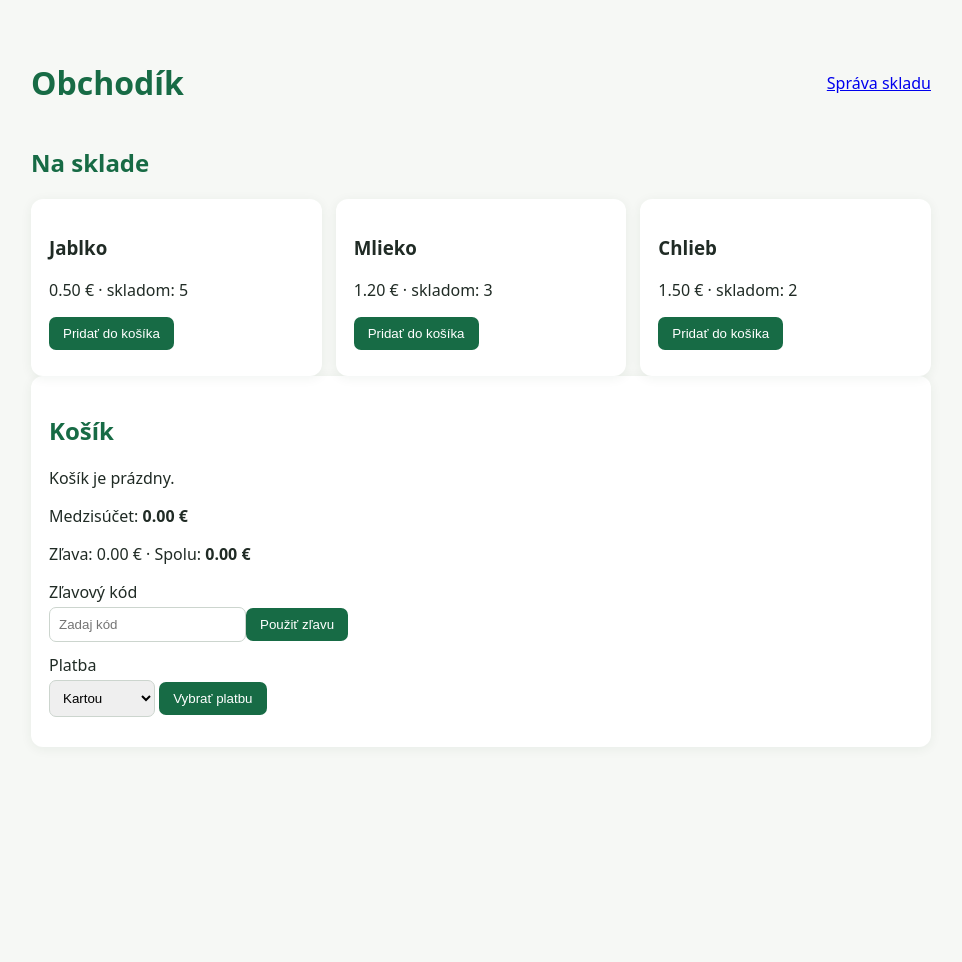
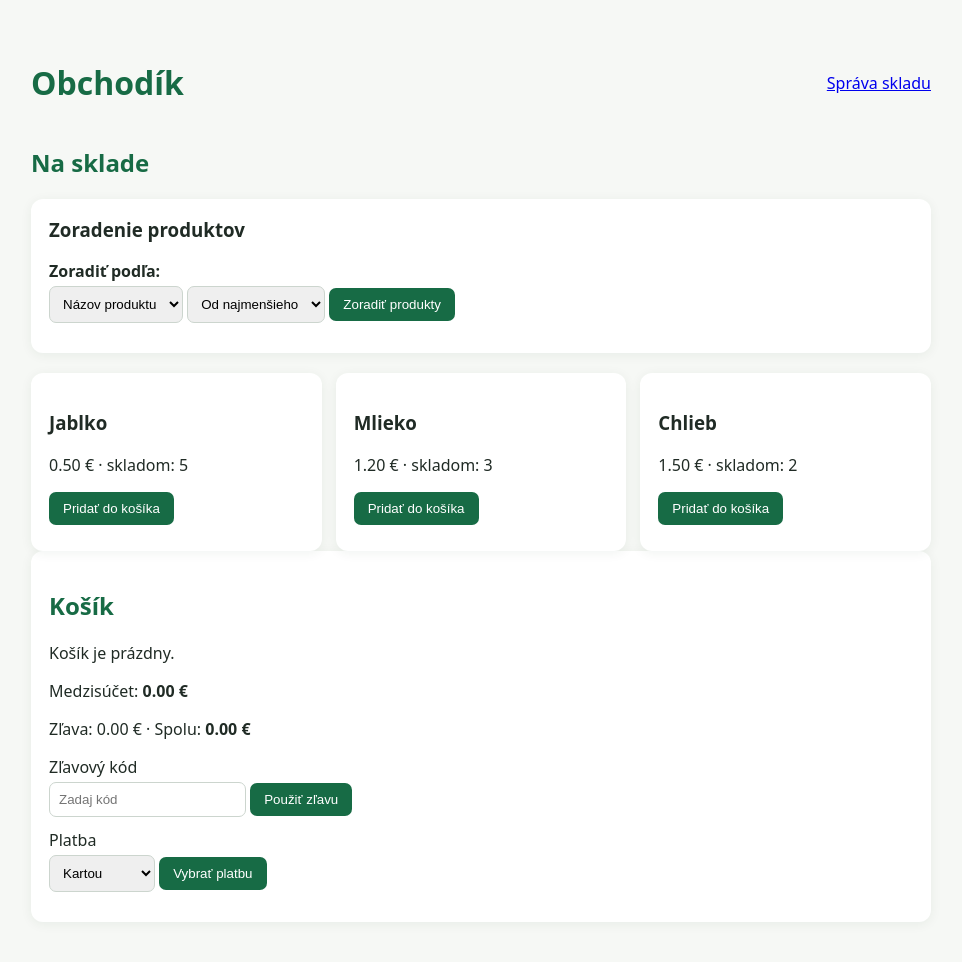
Before and after one commit to Marecek177/obchodik4.0, a FastAPI app: page / in a window 1280 px wide. Shown: the whole page, without its empty margins (159-1121 px from the left). Before the commit the page ends 717 px from the top, so only its background shows below. Run offline with FastAPI, Linux system fonts and the light colour scheme; some libraries are stand-ins or nearby versions.

Commit message:
Implement product sorting feature in index.html
Added sorting functionality for products in the template.

```diff
--- a/obchodik/templates/index.html
+++ b/obchodik/templates/index.html
@@ -1,9 +1,213 @@
+
 <!doctype html>
-<html lang="sk"><head><meta charset="utf-8"><meta name="viewport" content="width=device-width, initial-scale=1"><title>Obchodík</title>
-<style>body{font:16px system-ui;max-width:900px;margin:40px auto;padding:0 18px;color:#202b25;background:#f6f8f5}h1,h2{color:#176b45}.grid{display:grid;grid-template-columns:repeat(auto-fit,minmax(220px,1fr));gap:14px}.card,section{background:white;padding:18px;border-radius:12px;box-shadow:0 2px 12px #173b2410}button{background:#176b45;color:white;border:0;padding:9px 14px;border-radius:7px;cursor:pointer}input,select{padding:9px;border:1px solid #ccd5ce;border-radius:7px;margin:4px 0}form{margin:8px 0}.notice{padding:12px;background:#e5f4e9;border-radius:8px}.top{display:flex;justify-content:space-between;align-items:center}</style></head>
-<body><div class="top"><h1>Obchodík</h1><a href="/admin">Správa skladu</a></div>
-{% if sprava %}<p class="notice">{{ sprava }}</p>{% endif %}
-<h2>Na sklade</h2><div class="grid">{% for nazov, udaje in sklad.items() %}<div class="card"><h3>{{ nazov|capitalize }}</h3><p>{{ "%.2f"|format(udaje.cena) }} € · skladom: {{ udaje.mnozstvo }}</p><form action="/pridat" method="post"><input type="hidden" name="csrf" value="{{ csrf_token }}"><input type="hidden" name="nazov" value="{{ nazov }}"><button {% if udaje.mnozstvo <= 0 %}disabled{% endif %}>Pridať do košíka</button></form></div>{% endfor %}</div>
-<section><h2>Košík</h2>{% if kosik %}<ul>{% for polozka in kosik %}<li>{{ polozka|capitalize }} — {{ "%.2f"|format(sklad[polozka].cena) }} €</li>{% endfor %}</ul>{% else %}<p>Košík je prázdny.</p>{% endif %}<p>Medzisúčet: <strong>{{ "%.2f"|format(cena) }} €</strong></p><p>Zľava: {{ "%.2f"|format(zlava) }} € · Spolu: <strong>{{ "%.2f"|format(finalna_cena) }} €</strong></p>
-<form action="/zlava" method="post"><input type="hidden" name="csrf" value="{{ csrf_token }}"><label for="kod">Zľavový kód</label><br><input id="kod" name="kod" placeholder="Zadaj kód"><button>Použiť zľavu</button></form><form action="/platba" method="post"><input type="hidden" name="csrf" value="{{ csrf_token }}"><label for="sposob">Platba</label><br><select id="sposob" name="sposob"><option value="karta">Kartou</option><option value="hotovost">V hotovosti</option></select> <button>Vybrať platbu</button></form></section>
-</body></html>
+<html lang="sk">
+<head>
+    <meta charset="utf-8">
+    <meta name="viewport" content="width=device-width, initial-scale=1">
+    <title>Obchodík</title>
+
+    <style>
+        body {
+            font: 16px system-ui;
+            max-width: 900px;
+            margin: 40px auto;
+            padding: 0 18px;
+            color: #202b25;
+            background: #f6f8f5;
+        }
+
+        h1, h2 {
+            color: #176b45;
+        }
+
+        .grid {
+            display: grid;
+            grid-template-columns: repeat(auto-fit, minmax(220px, 1fr));
+            gap: 14px;
+        }
+
+        .card, section {
+            background: white;
+            padding: 18px;
+            border-radius: 12px;
+            box-shadow: 0 2px 12px #173b2410;
+        }
+
+        button {
+            background: #176b45;
+            color: white;
+            border: 0;
+            padding: 9px 14px;
+            border-radius: 7px;
+            cursor: pointer;
+        }
+
+        input, select {
+            padding: 9px;
+            border: 1px solid #ccd5ce;
+            border-radius: 7px;
+            margin: 4px 0;
+        }
+
+        form {
+            margin: 8px 0;
+        }
+
+        .notice {
+            padding: 12px;
+            background: #e5f4e9;
+            border-radius: 8px;
+        }
+
+        .top {
+            display: flex;
+            justify-content: space-between;
+            align-items: center;
+        }
+    </style>
+</head>
+
+<body>
+
+    <div class="top">
+        <h1>Obchodík</h1>
+        <a href="/admin">Správa skladu</a>
+    </div>
+
+    {% if sprava %}
+        <p class="notice">{{ sprava }}</p>
+    {% endif %}
+
+    <h2>Na sklade</h2>
+
+    <!-- ZORADOVANIE PRODUKTOV -->
+
+    <section style="margin-bottom: 20px;">
+        <h3 style="margin-top: 0;">Zoradenie produktov</h3>
+
+        <form action="/" method="get">
+
+            <label for="podla">
+                <strong>Zoradiť podľa:</strong>
+            </label>
+            <br>
+
+            <select name="podla" id="podla">
+                <option value="nazov" {% if podla == "nazov" %}selected{% endif %}>Názov produktu</option>
+
+                <option value="cena" {% if podla == "cena" %}selected{% endif %}>Cena</option>
+
+                <option value="mnozstvo" {% if podla == "mnozstvo" %}selected{% endif %}>Počet kusov</option>
+            </select>
+
+            <select name="smer">
+                <option value="najmensie" {% if smer == "najmensie" %}selected{% endif %}>Od najmenšieho</option>
+
+                <option value="najvacsie" {% if smer == "najvacsie" %}selected{% endif %}>Od najväčšieho</option>
+            </select>
+
+            <button type="submit">Zoradiť produkty</button>
+
+        </form>
+    </section>
+
+    <!-- PRODUKTY -->
+
+    <div class="grid">
+
+        {% for nazov, udaje in sklad.items() %}
+
+            <div class="card">
+
+                <h3>{{ nazov|capitalize }}</h3>
+
+                <p>
+                    {{ "%.2f"|format(udaje.cena) }} €
+                    · skladom: {{ udaje.mnozstvo }}
+                </p>
+
+                <form action="/pridat" method="post">
+
+                    <input type="hidden" name="csrf" value="{{ csrf_token }}">
+
+                    <input type="hidden" name="nazov" value="{{ nazov }}">
+
+                    <button {% if udaje.mnozstvo <= 0 %}disabled{% endif %}>
+                        Pridať do košíka
+                    </button>
+
+                </form>
+
+            </div>
+
+        {% endfor %}
+
+    </div>
+
+    <!-- KOSIK -->
+
+    <section>
+
+        <h2>Košík</h2>
+
+        {% if kosik %}
+
+            <ul>
+                {% for polozka in kosik %}
+                    <li>
+                        {{ polozka|capitalize }} —
+                        {{ "%.2f"|format(sklad[polozka].cena) }} €
+                    </li>
+                {% endfor %}
+            </ul>
+
+        {% else %}
+
+            <p>Košík je prázdny.</p>
+
+        {% endif %}
+
+        <p>
+            Medzisúčet:
+            <strong>{{ "%.2f"|format(cena) }} €</strong>
+        </p>
+
+        <p>
+            Zľava: {{ "%.2f"|format(zlava) }} €
+            · Spolu:
+            <strong>{{ "%.2f"|format(finalna_cena) }} €</strong>
+        </p>
+
+        <form action="/zlava" method="post">
+
+            <input type="hidden" name="csrf" value="{{ csrf_token }}">
+
+            <label for="kod">Zľavový kód</label>
+            <br>
+
+            <input id="kod" name="kod" placeholder="Zadaj kód">
+
+            <button>Použiť zľavu</button>
+
+        </form>
+
+        <form action="/platba" method="post">
+
+            <input type="hidden" name="csrf" value="{{ csrf_token }}">
+
+            <label for="sposob">Platba</label>
+            <br>
+
+            <select id="sposob" name="sposob">
+                <option value="karta">Kartou</option>
+                <option value="hotovost">V hotovosti</option>
+            </select>
+
+            <button>Vybrať platbu</button>
+
+        </form>
+
+    </section>
+
+</body>
+</html>
```
